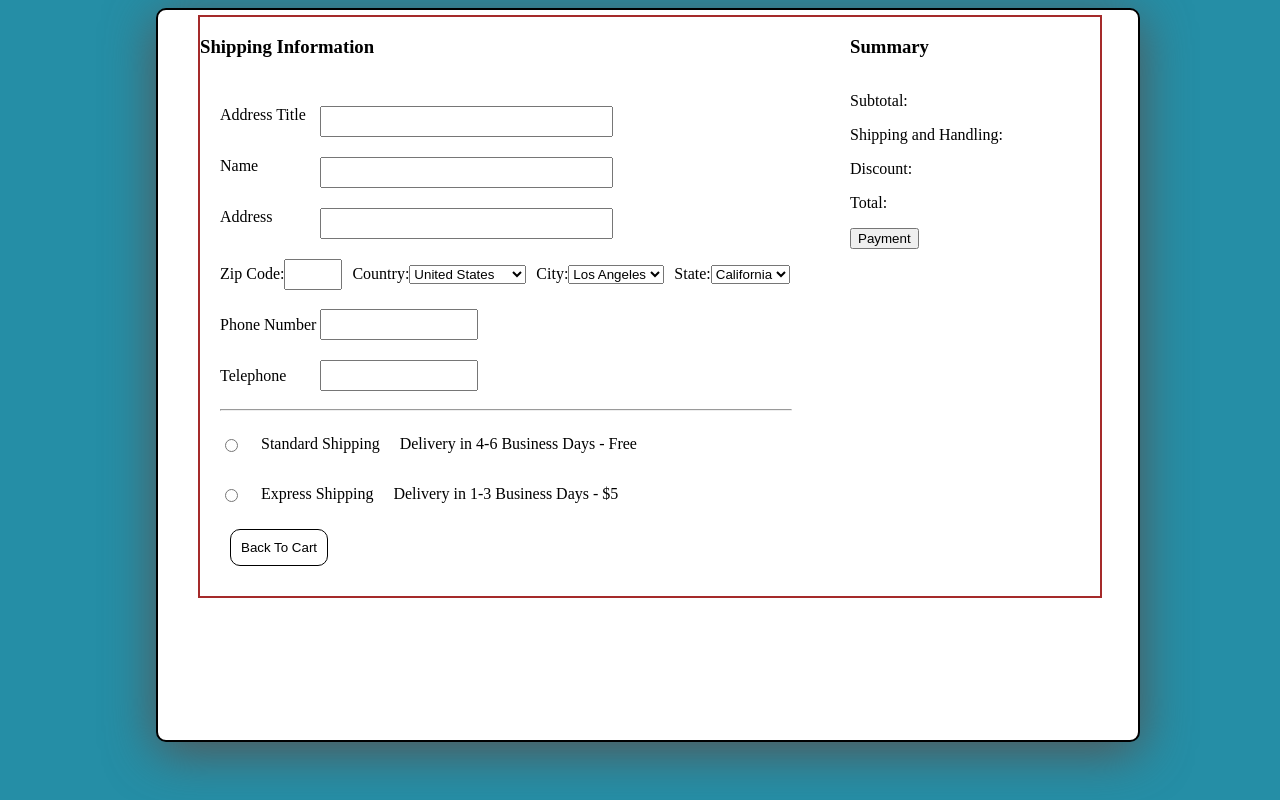
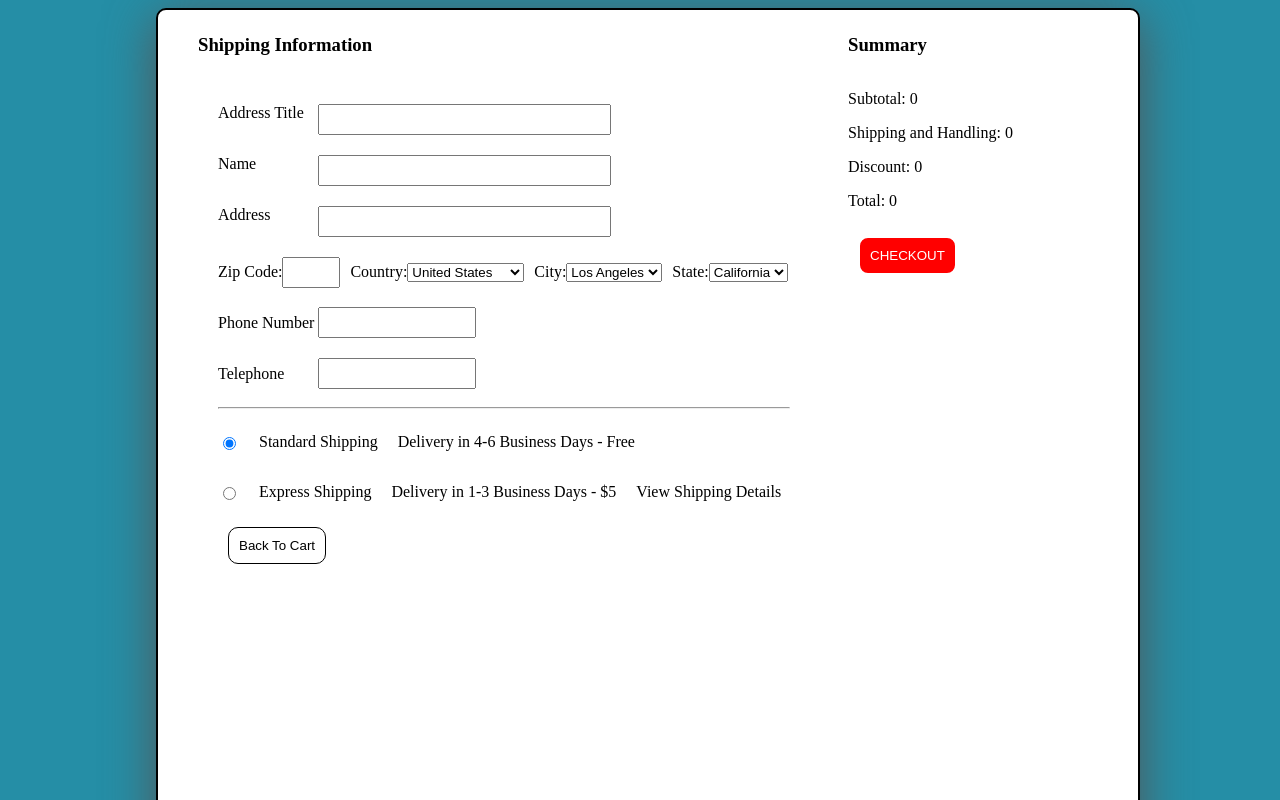
Before and after one commit to JOmega12/code-commerce2, a React (Create React App) app: page / in a window 1280 px wide. Shown: the top 800 px of the page. Built offline with nearby package versions, Linux system fonts and the light colour scheme.

Commit message:
added items in summary shipping component

```diff
--- a/src/components/Checkout/Checkout.jsx
+++ b/src/components/Checkout/Checkout.jsx
@@ -3,9 +3,8 @@ import CustomerCart from './customercart/CustomerCart';
 // import PaymentInfo from './paymentInfo/PaymentInfo';
 import ShippingInfo from './shippingInfo/ShippingInfo';
 import './checkout.css';
-import { shoppingItems, discountVal, shippingInfoData,  } from '../constants/constants';
+import { shoppingItems, discountVal, shippingInfoData, shippingInfoDataInput} from '../constants/constants';
 
-// shippingInfoDataInput
 
 class Checkout extends React.Component {
    constructor(props){
@@ -17,13 +16,13 @@ class Checkout extends React.Component {
          //set checkoutDisabled as false to go back to checkout component
          //checkout component is always set as false
          checkoutDisabled: true,
-         shipPlusHandle: 3.99 ,
+         shipPlusHandle: 0 ,
          discountValueInput: '',
          discount: 0,
          finalTotal: 0,
          shippingInfoData: shippingInfoData,
-         shippingInfoDataInput: '',
-         // nextShippingStep: false,
+         shippingInfoDataInput: shippingInfoDataInput,
+         shippingFast: false,
       }
    }
 
@@ -59,10 +58,10 @@ class Checkout extends React.Component {
    handleDiscountButton = () => {
 
       let subTotal = this.state.subTotal;
-      let sH = this.state.shipPlusHandle;
+      // let sH = this.state.shipPlusHandle;
       let discountValWord = this.state.discountValueInput;
       let discount = 0;
-      let semiTotal = subTotal + sH;
+      // let semiTotal = subTotal + sH;
       let totalTotal = 0;
 
       const discountValue = discountVal.find(item => {
@@ -70,16 +69,17 @@ class Checkout extends React.Component {
       })
 
       if(discountValue){
-         totalTotal += (semiTotal * discountValue.number) + semiTotal;
-         discount += discountValue.number * 100;
+         totalTotal += subTotal - (subTotal * discountValue.number);
+         discount += subTotal * discountValue.number
+
          this.setState({
-            finalTotal: totalTotal.toFixed(2),
-            discount: discount.toFixed(2)
+            finalTotal: totalTotal,
+            discount: discount
          })
       } else {
          this.setState({
-            finalTotal: totalTotal.toFixed(2),
-            discount: discount.toFixed(2)
+            finalTotal: totalTotal,
+            discount: discount
          })
       }
    }
@@ -90,22 +90,49 @@ class Checkout extends React.Component {
       }
    }
 
-
-
-   //onChange function for shippingInfo
-   // handleInputDataShippingInfo = (e) => {
-   //    this.setState({
-   //       shippingInfoData: {
-   //          ...shippingInfoData,
-   //          [e.target.name] : e.target.value
-   //       }
-   //    })
-   // }
+   //shippingInfo container code
 
    handleInputDataShippingInfo = (e) => {
-      let shippingInfoData = [...this.state.shippingInfoDataInput];
-      shippingInfoData[0][e.target.name] = e.target.value;
-      this.setState({ shippingInfoData });
+      const {name, value} = e.target
+      let shippingInfoDataInput =[...this.state.shippingInfoDataInput];
+
+      shippingInfoDataInput.find((input) => input.name === name).value = value;
+
+      this.setState( (prev) => ({
+         ...prev,
+         shippingInfoDataInput
+      }));
+   }
+
+   handleShippingFastFalse = () => {
+
+      let currentSHTotal= 0;
+      let subtractFromTotal = this.state.finalTotal - 5
+
+      this.setState({
+         shippingFast: false,
+         shipPlusHandle: currentSHTotal,
+         finalTotal: subtractFromTotal,
+      })
+   }
+
+   handleShippingFastTrue = () => {
+      //when clicked, it would add another $5 to the subtotal amount
+      let currentSHTotal = 5;
+
+      let addToTotalAmount = this.state.finalTotal + currentSHTotal
+
+      console.log(addToTotalAmount)
+
+      this.setState({
+         shippingFast: true,
+         shipPlusHandle: currentSHTotal,
+         finalTotal: addToTotalAmount,
+      })
+   }
+
+   handleBackToCart = () => {
+      this.setState({checkoutDisabled: false})
    }
 
 
@@ -118,13 +145,26 @@ class Checkout extends React.Component {
             <div>
                {this.state.checkoutDisabled ?(
                <ShippingInfo
+               //state data for component
                shippingInfoDataProps= {this.state.shippingInfoData}
                shippingInfoDataInputProps = {this.state.shippingInfoDataInput}
+               shippingFastStateProps= {this.state.shippingFast}
 
-
+               //functions for component
                handleInputData = {this.handleInputData}
                handleInputDataShippingInfo = {this.handleInputDataShippingInfo}
-               /> ):
+               handleShippingFastFalse = {this.handleShippingFastFalse}
+               handleShippingFastTrue = {this.handleShippingFastTrue}
+               handleBackToCartProps = {this.handleBackToCart}
+
+               //summary functions and numbers for component
+               shoppingItemsProps ={this.state.shoppingItems}
+               subTotalAmountItemsProps = {this.state.subTotal}
+               shippingAndHandleProps = {this.state.shipPlusHandle}
+               discountNumberProps = {this.state.discount}
+               finalTotalProps = {this.state.finalTotal}
+               />
+               ):
 
 
 
@@ -133,7 +173,7 @@ class Checkout extends React.Component {
                subTotalAmountItemsProps = {this.state.subTotal}
                checkoutDisabledProps = {this.state.checkoutDisabled}
                shippingAndHandleProps = {this.state.shipPlusHandle}
-               discountValueProps = {this.state.discountValueInput}
+               // discountValueProps = {this.state.discountValueInput}
                discountNumberProps = {this.state.discount}
                finalTotalProps = {this.state.finalTotal}
 
--- a/src/components/Checkout/customercart/customerCart.css
+++ b/src/components/Checkout/customercart/customerCart.css
@@ -40,6 +40,9 @@
 .summary {
    display: flex;
    flex-direction: column;
+   height: 100%;
+   width: 100%;
+   /* justify-content: center; */
 }
 
 .promo-button{
@@ -76,3 +79,12 @@
 .mini-container-items label {
    align-items: center;
 }
+
+.total-price {
+   /* display: flex;
+   margin: 2px 0;
+   padding: 0; */
+   /* flex-direction: column; */
+   justify-content: center;
+   font-size: medium;
+}
--- a/src/components/Checkout/shippingInfo/ShippingInfo.jsx
+++ b/src/components/Checkout/shippingInfo/ShippingInfo.jsx
@@ -1,39 +1,72 @@
 import React from "react";
+import { expressShipping, shippingInfoDataInput } from "../../constants/constants";
 import '../shippingInfo/shippingInfo.css';
 
 
 
 class ShippingInfo extends React.Component {
 
+   constructor(props) {
+      super(props)
+      this.state= {
+         shippingFast: false,
+      }
+   }
+
+   // handleSelected = (e) => {
+   //    this.setState((prev) => ({
+   //       ...prev,
+   //       country: e.target.value
+   //    }))
+   // }
+
+   handleShippingFastTrue = () => {
+      this.setState({shippingFast: true})
+   }
+
+   handleShippingFastFalse = () => {
+      this.setState({shippingFast: false})
+   }
+
    render() {
 
       const address = [
-         {placeHolder: 'Address Title', name: 'addressTitle', value: this.props.shippingInfoDataInputProps , },
-         {placeHolder: 'Name', name: 'name', value: this.props.shippingInfoDataInputProps},
-         {placeHolder: 'Address', name: 'address', value: this.props.shippingInfoDataInputProps , },
+         {placeHolder: 'Address Title', name: 'addressTitle', value: this.props.shippingInfoDataInputProps.value , },
+
+         {placeHolder: 'Name', name: 'name', value: this.props.shippingInfoDataInputProps.value},
+
+         {placeHolder: 'Address', name: 'address', value: this.props.shippingInfoDataInputProps.value , },
       ]
 
       const zipCode = [
-         {name: 'Country',
-         type: ['United States', 'United Kingdom', 'Canada'],
-         value: this.props.shippingInfoDataInputProps,
+         {placeHolder: 'Country',
+         name: shippingInfoDataInput[4].name,
          },
-         {name: 'City',
-         type: ['Los Angeles', 'Austin', 'New York'],
-         value: this.props.shippingInfoDataInputProps, },
-         {name: 'State',
-         type: ['California', 'Texas', 'New York'],
-         value: this.props.shippingInfoDataInputProps, },
+
+         {placeHolder: 'City',
+         name: shippingInfoDataInput[5].name, },
+
+         {placeHolder: 'State',
+         name: shippingInfoDataInput[6].name, },
       ]
 
       const phone = [
-         {name: 'Phone Number'},
-         {name: 'Telephone'},
+         {placeHolder: 'Phone Number',
+         name: shippingInfoDataInput[7].name,
+         value: this.props.shippingInfoDataInputProps.value},
+         {placeHolder: 'Telephone',
+         name: shippingInfoDataInput[8].name,
+         value: this.props.shippingInfoDataInputProps.value},
       ]
 
       const radio = [
-         {name: 'Standard Shipping', description: 'Delivery in 4-6 Business Days - Free'},
-         {name: 'Express Shipping', description: 'Delivery in 1-3 Business Days - $5', shippingDetails: 'View Shipping Details'},
+         {placeHolder: 'Standard Shipping', description: 'Delivery in 4-6 Business Days - Free',
+         shippingDetails: '',
+         onClick: this.props.handleShippingFastFalse, checked: !this.props.shippingFastStateProps,
+         name: expressShipping.regularShipping,},
+         {placeHolder: 'Express Shipping', description: 'Delivery in 1-3 Business Days - $5', shippingDetails: 'View Shipping Details',
+         onClick: this.props.handleShippingFastTrue, checked: this.props.shippingFastStateProps
+         },
 
       ]
 
@@ -63,10 +96,9 @@ class ShippingInfo extends React.Component {
                            <input
                            style={{width: '50%', height: '25px'}}
                            name={item.name}
-                           value={item.value[item.name]}
-                           // onChange={this.props.handleInputDataShippingInfo}
-                           onChange={this.props.handleInputDataShippingInfo
-                           }
+                           //value does not work since the onchange does the lifting for the item.name === item.value
+                           // value={item.value}
+                           onChange={this.props.handleInputDataShippingInfo}
                            />
                         </div>
                      ))}
@@ -75,23 +107,36 @@ class ShippingInfo extends React.Component {
                            <span>Zip Code: </span>
                            <input
                            style={{width: '50px', height: '25px'}}
-                           value={this.props.shippingInfoDataProps.ZipCode}
-                           onChange={this.props.handleInputData}
+                           name= 'zipCode'
+                           value={this.props.shippingInfoDataInputProps.value}
+                           onChange={this.props.handleInputDataShippingInfo}
                            />
                         </div>
 
                         {zipCode.map(item => (
                            <div className="zipCodeOtherItems">
-                              <p>{item.name}: </p>
-                              <select name="" id="">
-                              {item.name === 'Country' && country.map((val) => (
-                                 <option value={val}>{val}</option>
+                              <p>{item.placeHolder}: </p>
+                              <select
+                              name={item.name}
+                              id=""
+                              onChange={this.props.handleInputDataShippingInfo}
+                              defaultValue={item.value}
+                              >
+                              {item.name === 'country' && country.map((val) => (
+                                 <option
+                                 key={val}
+                                 value={val}
+                                 >{val}</option>
                               ))}
-                              {item.name === 'State' && states.map((val) => (
-                                 <option value={val}>{val}</option>
+                              {item.name === 'state' && states.map((val) => (
+                                 <option
+                                 key={val}
+                                 value={val}>{val}</option>
                               ))}
-                              {item.name === 'City' && citys.map((val) => (
-                                 <option value={val}>{val}</option>
+                              {item.name === 'city' && citys.map((val) => (
+                                 <option value={val}
+                                 key={val}
+                                 >{val}</option>
                               ))}
                               </select>
                            </div>
@@ -100,9 +145,10 @@ class ShippingInfo extends React.Component {
 
                      {phone.map(item => (
                         <div className="phone-number-shipping">
-                           <span className="label">{item.name}</span>
+                           <span className="label">{item.placeHolder}</span>
                            <input type="number"
                            style={{width: '150px', height: '25px'}}
+                           name={item.name}
                            onChange ={this.props.handleInputDataShippingInfo}
                            />
                         </div>
@@ -111,22 +157,57 @@ class ShippingInfo extends React.Component {
                      <div className="shipping-method-container">
                         {radio.map(item => (
                            <div className="radio-shipping">
-                              <input type="radio" />
-                              <p>{item.name}</p>
+                              <input type="radio"
+                              name={item.name}
+                              value=''
+                              onChange={this.props.handleInputDataShippingInfo}
+                              onClick={item.onClick}
+                              checked = {item.checked}
+                              />
+                              <p>{item.placeHolder}</p>
                               <p>{item.description}</p>
-                              <p>{item.shoppingDetails}</p>
+                              <p>{item.shippingDetails}</p>
                            </div>
                         ))}
                      </div>
 
                      <div>
-                        <button className="back-to-cart">Back To Cart</button>
+                        <button className="back-to-cart"
+                        onClick={this.props.handleBackToCartProps}
+                        >
+                           Back To Cart
+                        </button>
                      </div>
                   </div>
                </div>
                <div className="summary">
                   <h3>Summary</h3>
                   {/* missing the items that are moved from previous component*/}
+
+                     {this.props.shoppingItemsProps.map((item, index) => {
+                        if(item.quantity > 0) {
+                           return (
+                              <div className="itemsFromCart"
+                              key ={index}
+                              >
+                              <div className="individualItemL">
+                                 <img src={item.img} alt="" />
+                              </div>
+                              <div className="individualItemR">
+                                 <h5>{item.name}</h5>
+                                 <div className="description-items">
+                                    <p>Price: ${item.price}</p>
+                                    <p>Quantity: {item.quantity}</p>
+                                    <p>Total: ${item.totalPrice}</p>
+                                 </div>
+                              </div>
+                           </div>
+                           )
+                        } else {
+                           return null;
+                        }
+                     })}
+
                   <div className="total-price">
                      <p>
                         Subtotal: {this.props.subTotalAmountItemsProps}
@@ -141,9 +222,10 @@ class ShippingInfo extends React.Component {
                   </div>
                   <div>
                      <button
+                     className="checkout-next"
                      disabled={this.props.checkoutDisabledProps}
-                     onClick={(e)=> this.handleCheckout(e)}
-                     >Payment
+                     onClick={(e)=> this.handleNext(e)}
+                     >CHECKOUT
                      </button>
                   </div>
                </div>
--- a/src/components/Checkout/shippingInfo/shippingInfo.css
+++ b/src/components/Checkout/shippingInfo/shippingInfo.css
@@ -3,7 +3,7 @@
    display: flex;
    flex-direction: column;
    width: 900px;
-   height: 90vh;
+   height: 130vh;
    background-color: #ffffff;
    border-radius: 10px;
    box-shadow: 0px 10px 50px #555;
@@ -13,9 +13,10 @@
 .shippingInfoContainer{
    display: flex;
    flex-direction: row;
-   border: brown 2px solid;
+   /* border: brown 2px solid; */
    justify-content: space-between;
    width: 100%;
+   height: 100%;
 }
 
 .shipping-box-container {
@@ -102,3 +103,58 @@ hr {
    color:white;
    background-color: black;
 }
+
+.itemsFromCart {
+   display: flex;
+   width: 100%;
+   height: 100px;
+   gap: 25px;
+   align-items: center;
+   margin-bottom: 15px;
+   margin-right: 0;
+   justify-content: center;
+}
+
+.individualItemL {
+   width: 50px;
+   height: 50px;
+}
+
+.individualItemR {
+   width: 100px;
+   display: flex;
+   flex-direction: column;
+   height: 100%
+   /* justify-content: center; */
+}
+
+.individualItemR h5 {
+   display: flex;
+   margin-bottom: 0;
+}
+
+.individualItemL img {
+   width: 100%;
+}
+
+.itemsFromCart .individualItemR .description-items p {
+   font-size: small;
+}
+
+.checkout-next {
+   display: flex;
+   /* justify-content: center; */
+   cursor: pointer;
+   border: 2px white solid;
+   padding: 10px;
+   border-radius: 10px;
+   background-color: red;
+   margin: 10px 0 10px 10px;
+   color:#ffffff
+
+}
+
+.checkout-next:hover {
+   color: white;
+   background-color: black;
+}
--- a/src/components/constants/constants.js
+++ b/src/components/constants/constants.js
@@ -33,20 +33,29 @@ export const discountVal = [
    {number: 0.20, word: 'twenty'},
 ]
 
+//then the error messages, cannot move forward until it is in
+//also the loading bar which comprises of true or false statements and show the color
 
-//i think it has to do with something in the state data ofmain checkout component which ties back to here, try to make a small adjustment on the state where you will only measure the address title input and check for any on change values.
-//i think I will need two state data to finish this because the onchange is fine, so it needs one export const for general input and one for storing the state data
+
 export const shippingInfoData = [
    {addressTitle: 'Tester Industry', name: 'jake', address: '123 test', zipCode: '12345', county: 'Los Angeles', city: 'Los Angeles', phoneNumber: '1234567890', telephone: '1234567890'},
 ]
 
 export const shippingInfoDataInput =[
-   {addressTitle: '', name: '', address: '', zipCode: '', county: '', city: '', phoneNumber: '', telephone: ''},
+   {name: 'addressTitle', value: ''},
+   {name: 'name', value: ''},
+   {name: 'address', value: ''},
+   {name: 'zipCode', value: ''},
+   {name: 'country', value: 'United States'},
+   {name: 'city', value: 'Los Angeles'},
+   {name: 'state', value: 'California'},
+   {name: 'phoneNumber', value: ''},
+   {name: 'telephone', value: ''},
 ]
 
    // {addressTitle: 'Tester Industry', name: 'jake', address: '123 test', zipCode: '12345', county: 'Los Angeles', city: 'Los Angeles', phoneNumber: '1234567890', telephone: '1234567890'},
 
 export const expressShipping = [
-   {regularShipping: 0},
-   {expressShipping: 5}
+   {regularShipping: 0, value: ''},
+   {expressShipping: 5, value: ''}
 ]
```
